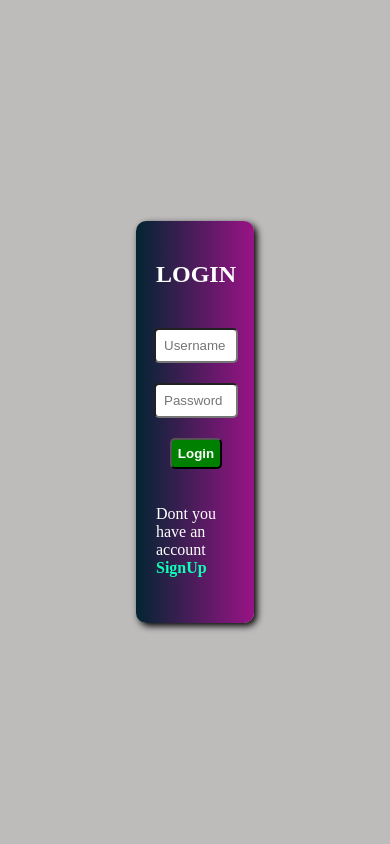
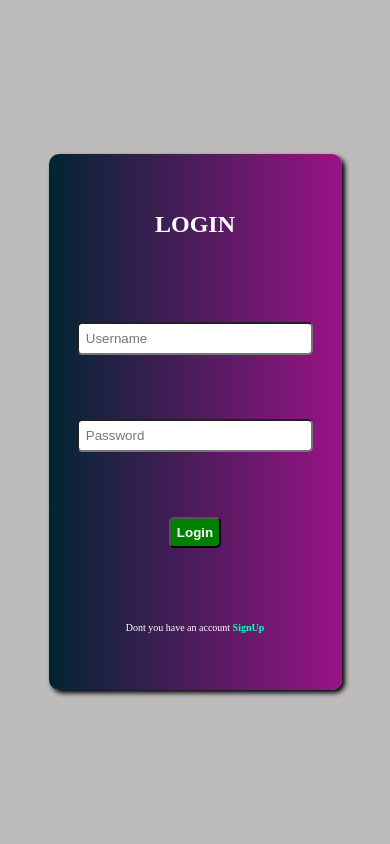
Before and after one commit to baburobinz/vercel_deployment, a Django app: page /login_view in a window 390 px wide. Run offline with Django 4.2, Linux system fonts and the light colour scheme.

Commit message:
Second commit

```diff
--- a/myApp/apps.py
+++ b/myApp/apps.py
@@ -1,5 +1,4 @@
 from django.apps import AppConfig
-
 
 class MyappConfig(AppConfig):
     default_auto_field = 'django.db.models.BigAutoField'
--- a/myApp/models.py
+++ b/myApp/models.py
@@ -8,8 +8,8 @@ class UserMobile(models.Model):
 
     mobile = models.CharField(max_length=10)
 
+    def __str__(self):
 
-    def __str__(self):
        return self.user.username
 
 
--- a/myApp/urls.py
+++ b/myApp/urls.py
@@ -3,9 +3,7 @@ from django.urls import path
 from . import views
 
 urlpatterns = [
-
     path('',views.check_login),
-
     path('login_view',views.login_view,name='login_view'),
     path('sign_up_view',views.sign_up_view,name='sign_up_view'),
     path('create_user',views.create_user,name='create_user'),
@@ -13,10 +11,6 @@ urlpatterns = [
     path('home',views.home_view,name='home'),
     path('log_out',views.log_out,name='log_out'),
     path('add_todo_list',views.add_todo_list,name='add_todo_list'),
-
     path('delete_individual/<int:id>',views.delete_individual,name='delete_individual'),
-
     path('edit_each',views.edit_each,name='edit_each'),
-
-
 ]
--- /dev/null
+++ b/requirements.txt
@@ -0,0 +1,5 @@
+asgiref==3.7.2
+Django==4.2.4
+sqlparse==0.4.4
+typing_extensions==4.7.1
+tzdata==2023.3
--- a/static/css/log.css
+++ b/static/css/log.css
@@ -41,7 +41,7 @@ body{
 
 .login_form>input{
 
-   padding:8px;
+   padding:7px;
    width:80%;
    border-radius: 5px;
 }
@@ -92,3 +92,38 @@ h2{
     background-color: rgb(234, 211, 211);
     border-radius: 5px;
 }
+
+
+
+@media (max-width:576px){
+
+
+
+
+
+
+
+    .login_form{
+
+    gap:10px;
+    padding-left: 10px;
+    padding-right: 10px;
+    padding-bottom: 20px;
+    padding-top: 10px;
+    width:70%;
+    border-radius: 10px;
+    box-shadow: 3px 3px 5px ;
+    height: 60%;
+
+
+}
+
+
+.login_form>p{
+
+    font-size: 10px;
+
+}
+
+
+}
```
Also changed, not shown: myApp/admin.py (+5 -4 lines), myApp/views.py (+4 -24 lines), static/css/sign.css (+23 -0 lines), db.sqlite3, 1 other file.
